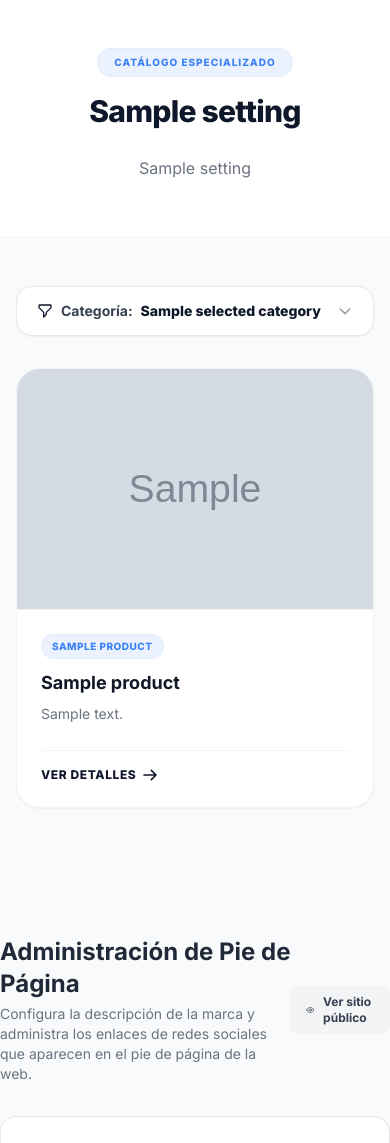
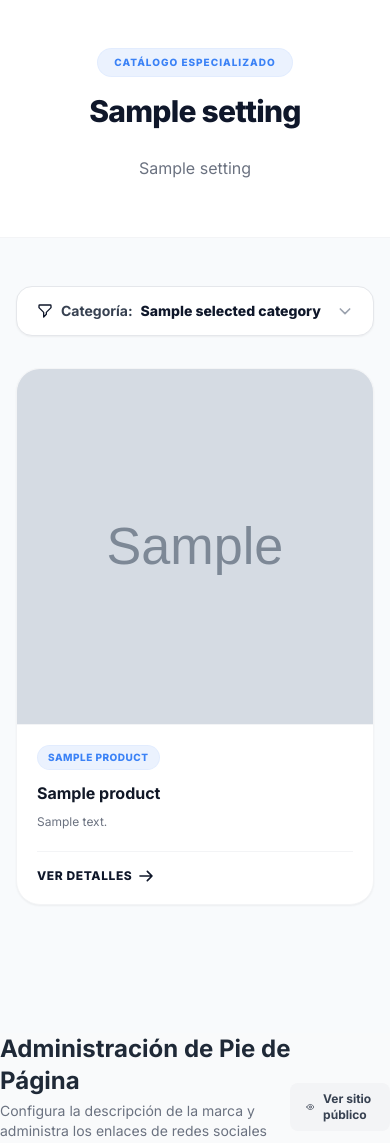
Before and after one commit to syncroandina/web-syncroandina, a PHP site: the page made by app/views/pages/products.php in a window 390 px wide. Shown: the top 1143 px of the page. Run offline with PHP 8.4, Linux system fonts and the light colour scheme; the template is opened without the code that fills it: most values are stand-ins (such as "Sample title", 1, 10 or a date in 2020); grey boxes marked "Sample" are stand-in pictures; data that the repository does not hold is empty; some libraries are stand-ins or nearby versions.

Commit message:
feat: implement products catalog view with category filtering and responsive grid layout

```diff
--- a/app/views/pages/products.php
+++ b/app/views/pages/products.php
@@ -54,25 +54,25 @@
                     </div>
                 </div>
 
-                <!-- Grid de Productos en 2 columnas -->
+                <!-- Grid de Productos en 3 columnas -->
                 <?php if(!empty($products)): ?>
-                    <div class="grid grid-cols-1 sm:grid-cols-2 gap-8">
+                    <div class="grid grid-cols-1 sm:grid-cols-2 lg:grid-cols-3 gap-6">
                         <?php foreach($products as $index => $product): ?>
                         <a href="/productos/<?= htmlspecialchars($product['slug']) ?>" class="group bg-white rounded-3xl overflow-hidden shadow-sm hover:shadow-xl border border-gray-100 transition-all duration-300 animate-fade-in-up flex flex-col" style="animation-delay: <?= ($index % 6) * 80 ?>ms;">
-                            <div class="relative bg-gray-100 overflow-hidden border-b border-gray-100 aspect-w-4 aspect-h-3">
-                                <img src="<?= htmlspecialchars($product['main_image']) ?>" alt="<?= htmlspecialchars($product['image_alt'] ?: $product['title']) ?>" loading="lazy" class="w-full h-60 object-cover group-hover:scale-105 transition-transform duration-500">
+                            <div class="relative bg-gray-100 overflow-hidden border-b border-gray-100 aspect-square">
+                                <img src="<?= htmlspecialchars($product['main_image']) ?>" alt="<?= htmlspecialchars($product['image_alt'] ?: $product['title']) ?>" loading="lazy" class="w-full h-full object-cover group-hover:scale-105 transition-transform duration-500">
                                 <div class="absolute inset-0 bg-gradient-to-t from-primary/20 via-transparent to-transparent opacity-0 group-hover:opacity-100 transition-opacity duration-300"></div>
                             </div>
-                            <div class="p-6 flex-1 flex flex-col">
+                            <div class="p-5 flex-1 flex flex-col">
                                 <?php if(!empty($product['category_name'])): ?>
                                     <span class="inline-block text-[10px] font-black uppercase tracking-wider text-secondary bg-secondary/10 px-2.5 py-1 rounded-full border border-secondary/5 mb-3 self-start">
                                         <?= htmlspecialchars($product['category_name']) ?>
                                     </span>
                                 <?php endif; ?>
-                                <h2 class="text-lg font-bold text-gray-900 mb-2 group-hover:text-primary transition-colors leading-snug line-clamp-2">
+                                <h2 class="text-base font-bold text-gray-900 mb-2 group-hover:text-primary transition-colors leading-snug line-clamp-2">
                                     <?= htmlspecialchars($product['title']) ?>
                                 </h2>
-                                <p class="text-gray-500 text-sm line-clamp-3 mb-6 flex-1 leading-relaxed">
+                                <p class="text-gray-500 text-xs line-clamp-3 mb-5 flex-1 leading-relaxed">
                                     <?= htmlspecialchars($product['description']) ?>
                                 </p>
                                 <div class="flex items-center text-xs font-extrabold uppercase tracking-wider text-primary group-hover:text-secondary transition-colors mt-auto pt-4 border-t border-gray-100">
```
